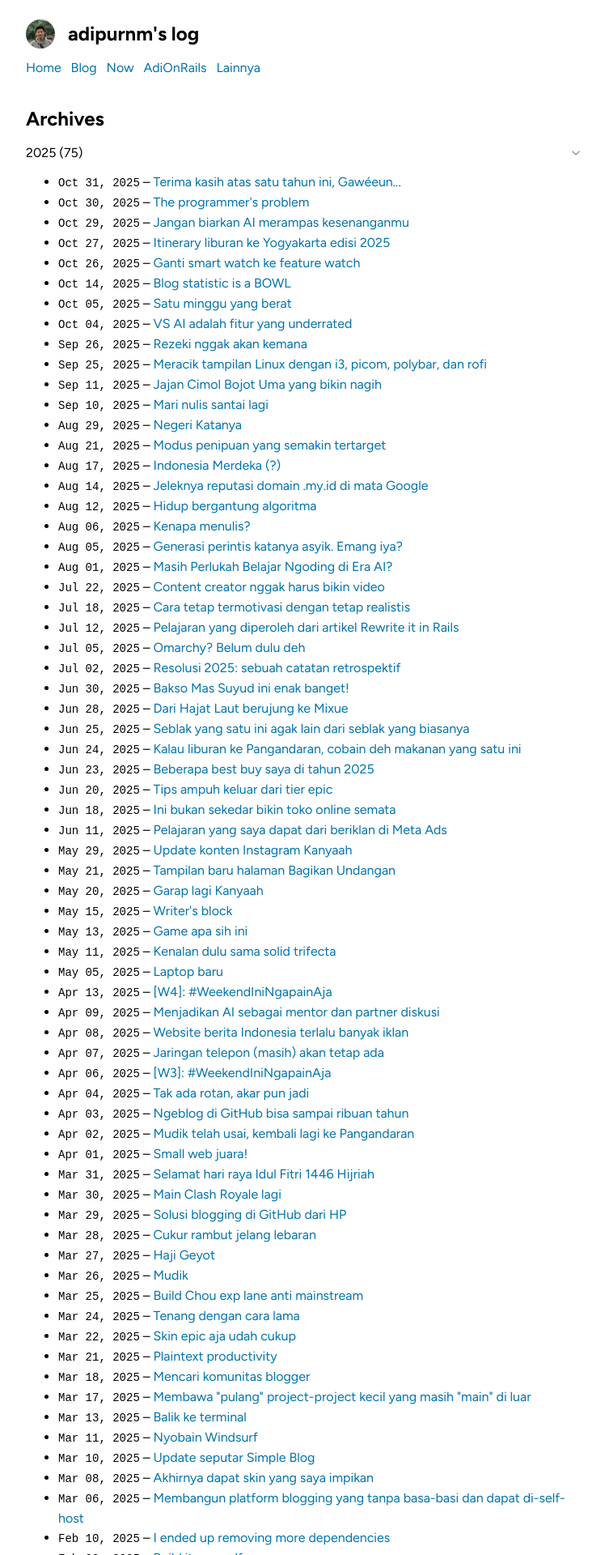
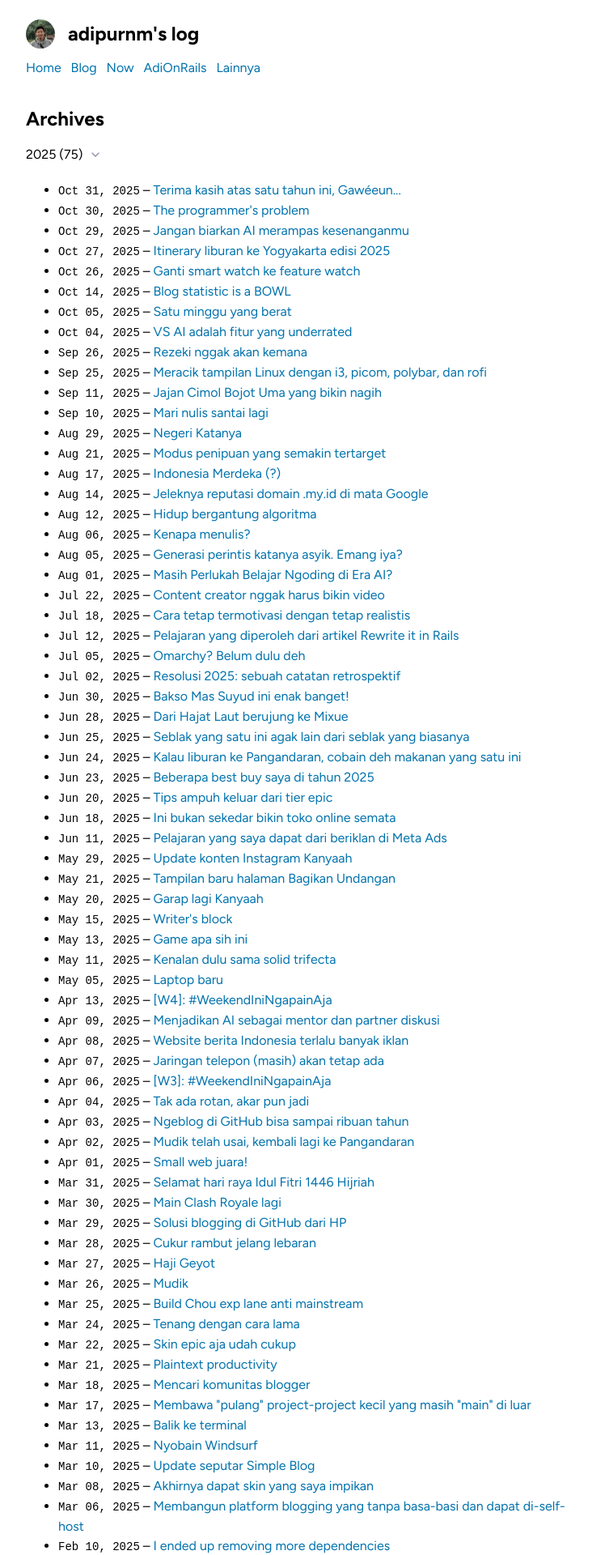
Before and after one commit to adiprnm/weblog, a Jekyll site: the page built from blog.html, in a window 1280 px wide. Shown: the top 1920 px of the page at 81% size, without its empty margins (264-1012 px from the left). Built offline with Jekyll 4.4.1, drawn with Linux system fonts in a browser that asks for light colours.

Commit message:
Try this

```diff
--- a/_sass/base.scss
+++ b/_sass/base.scss
@@ -358,14 +358,12 @@
     width: 140px!important;
   }
 }
-details {
-  margin-bottom: 0.5rem;
-  display: block;
-}
 details summary {
   list-style-type: none;
   line-height: 1rem;
   cursor: pointer;
+  margin-bottom: 0.5rem;
+  display: inline-block;
 }
 details summary::-webkit-details-marker {
   display: none;
```
